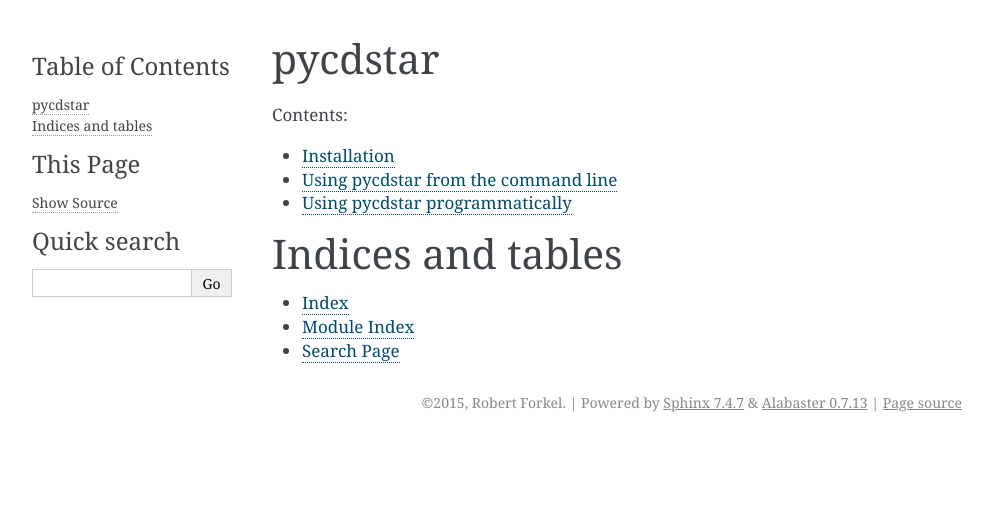
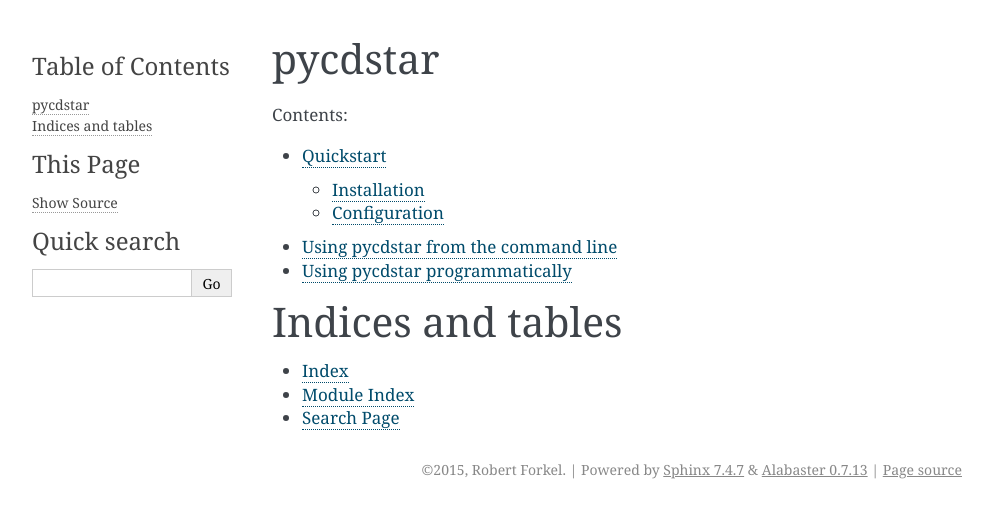
Before and after one commit to dlce-eva/pycdstar, a Sphinx documentation site: the page built from docs/index.rst, in a window 1280 px wide. Shown: the top 518 px of the page, without its empty margins (148-1141 px from the left). Built offline with Sphinx 7.4.7, drawn with Linux system fonts in a browser that asks for light colours.

Commit message:
work on docs

```diff
--- a/docs/index.rst
+++ b/docs/index.rst
@@ -11,7 +11,7 @@
 .. toctree::
     :maxdepth: 2
 
-    install
+    intro
     cli
     library
 
--- a/docs/install.rst
+++ b/docs/intro.rst
@@ -1,6 +1,17 @@
+
+Quickstart
+==========
+
+
 Installation
 ------------
 
 Installing Requests is simple with pip, just run this in your terminal::
 
     pip install pycdstar
+
+
+Configuration
+-------------
+
+TODO
```
